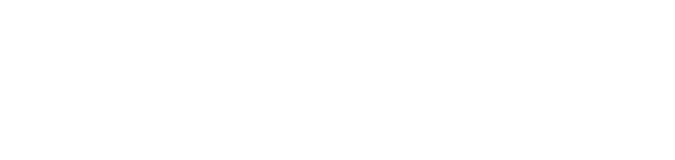
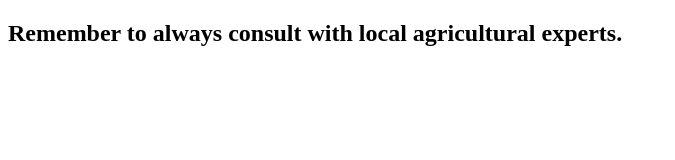
Before and after one commit to YordanZafirov/agronomy-advisory, a plain HTML site: page index.html in a window 1280 px wide. Shown: the whole page, without its empty margins (0-675 px from the left). Drawn offline with Linux system fonts and the light colour scheme.

Commit message:
feat(index.html): add consultation reminder

```diff
--- a/index.html
+++ b/index.html
@@ -6,6 +6,6 @@
     <title>Document</title>
 </head>
 <body>
-
+    <h2>Remember to always consult with local agricultural experts.</h2>
 </body>
 </html>
```
